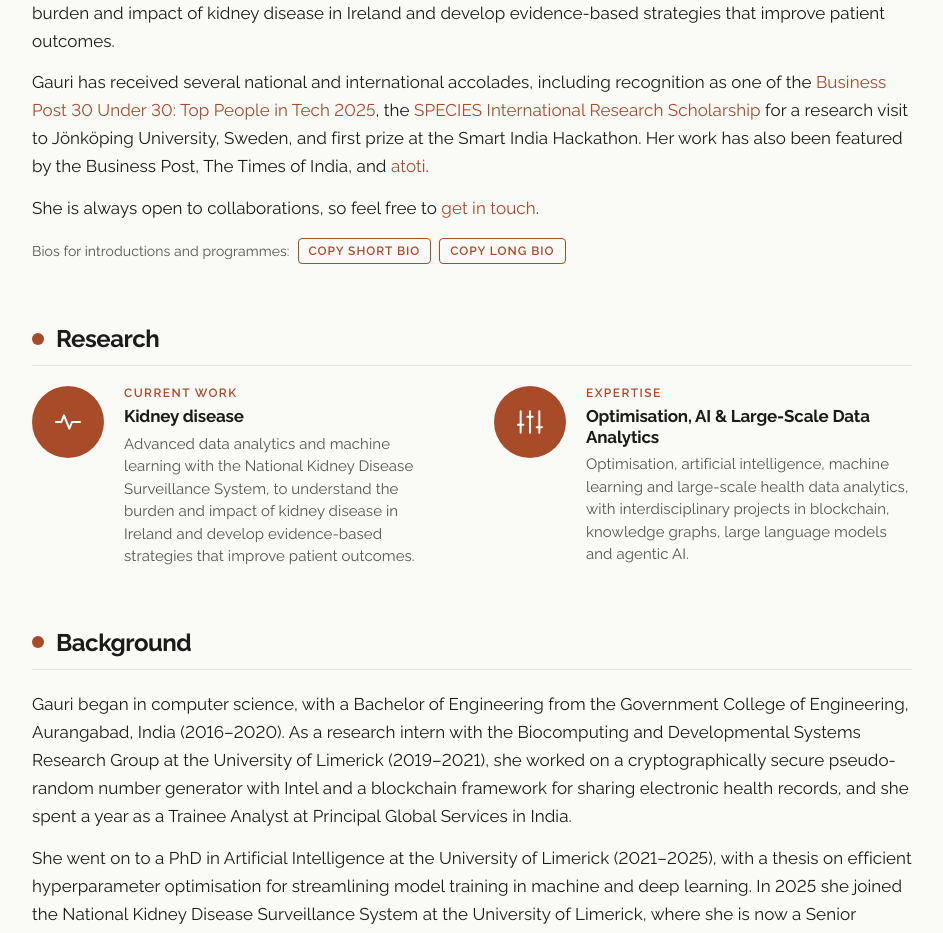
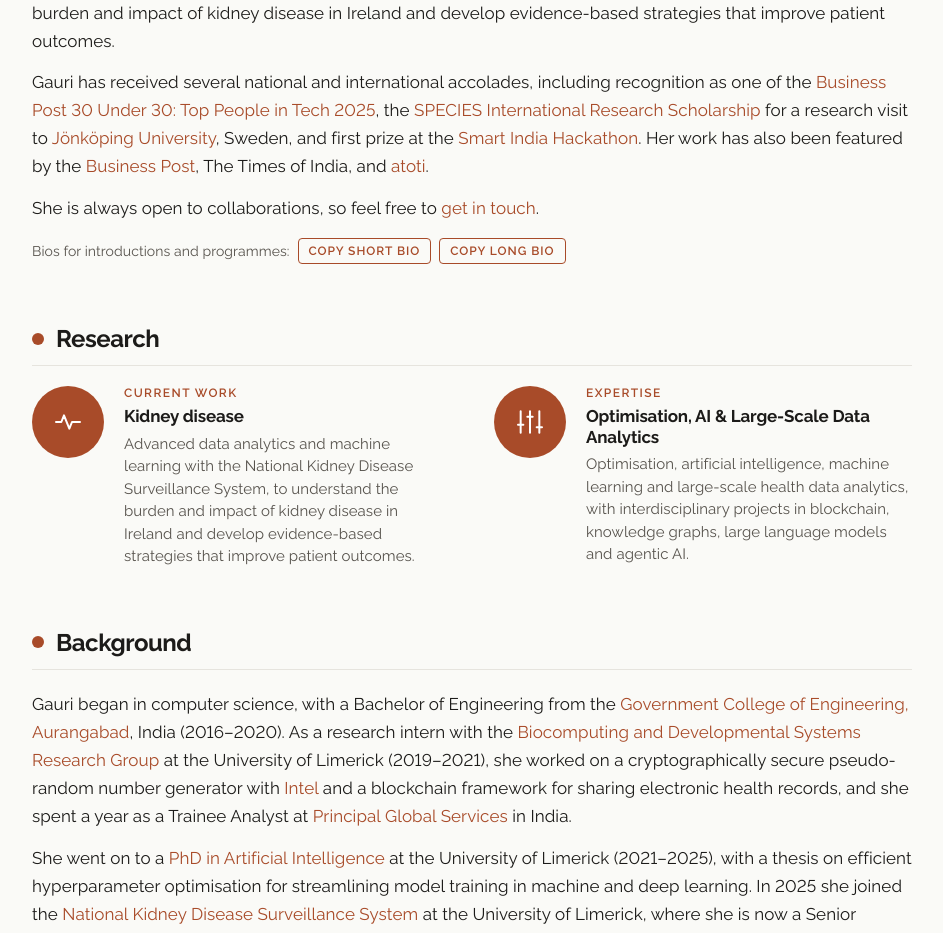
Before and after one commit to gauriivaidya/gauriivaidya.github.io, a React (Vite) app: page / in a window 1280 px wide. Shown: the part 420-1353 px from the top of the page, without its empty margins (168-1111 px from the left). Built offline with nearby package versions, Linux system fonts and the light colour scheme.

Commit message:
Home: link Background organisations and bio accolades (Jönköping University, Smart India Hackathon, Business Post)

```diff
--- a/src/data/bio.ts
+++ b/src/data/bio.ts
@@ -11,14 +11,24 @@ export const longBio = [
 ];
 
 /**
- * Home-intro links: exact phrases inside longBio that get wrapped (first occurrence only); the text itself is never changed,
- * and the copy buttons still copy plain text. Every URL verified Oct 2026 (HTTP 200; articles checked against independent
- * sources). The Times of India is deliberately unlinked: no article about Gauri could be found and verified.
+ * A link rule: wrap the first whole-word occurrence of `phrase` (searching only after `after`, when given) in an external link.
+ * The text itself is never changed, and the copy buttons still copy plain text.
  */
-export const bioLinks: ReadonlyArray<readonly [phrase: string, url: string]> = [
+export type PhraseLink = readonly [phrase: string, url: string, after?: string];
+
+/**
+ * Home-intro links: exact phrases inside longBio. Every URL verified Oct 2026 (HTTP 200, or an official site that blocks
+ * automated checks; articles checked against independent sources). The Times of India is deliberately unlinked: no article
+ * about Gauri could be found and verified. The only Business Post article about her is the 30 Under 30 one (already linked), so
+ * the second mention ("featured by the Business Post") links the publication's home page.
+ */
+export const bioLinks: ReadonlyArray<PhraseLink> = [
   ["National Kidney Disease Surveillance System", "https://www.nkdss.ie/"],
   ["University of Limerick", "https://www.ul.ie/"],
   ["Business Post 30 Under 30: Top People in Tech 2025", "https://www.businesspost.ie/article/30-under-30-meet-irelands-top-tech-innovators/"],
   ["SPECIES International Research Scholarship", "https://species-society.org/scholarships-previous-years/"],
+  ["Jönköping University", "https://ju.se/en"],
+  ["Smart India Hackathon", "https://www.sih.gov.in/"],
+  ["Business Post", "https://www.businesspost.ie/", "featured by the "],
   ["atoti", "https://medium.com/atoti/meghana-and-gauri-explaining-olap-concepts-with-practical-examples-aedd541e6294"],
 ];
--- a/src/data/home.ts
+++ b/src/data/home.ts
@@ -1,3 +1,5 @@
+import type { PhraseLink } from "./bio";
+
 /**
  * Home-page content.
  *
@@ -37,6 +39,20 @@ export const areas: Area[] = [
  * Set BACKGROUND_DRAFT = false once approved to drop the marker.
  */
 export const BACKGROUND_DRAFT = false;
+
+/**
+ * Background links: each organisation linked once across both paragraphs (same mechanism and look as the bio links).
+ * Verified Oct 2026: official sites, HTTP 200 (intel.com blocks automated checks but is Intel's official site). The PhD links
+ * to CRT-AI because the CV lists her Doctoral Fellowship (2021–2025) with that centre.
+ */
+export const backgroundLinks: ReadonlyArray<PhraseLink> = [
+  ["Government College of Engineering, Aurangabad", "https://geca.ac.in/"],
+  ["Biocomputing and Developmental Systems Research Group", "https://bds.ul.ie/"],
+  ["Intel", "https://www.intel.com/"],
+  ["Principal Global Services", "https://careers.principal.com/in/"],
+  ["PhD in Artificial Intelligence", "https://www.crt-ai.ie/"],
+  ["National Kidney Disease Surveillance System", "https://www.nkdss.ie/"],
+];
 export const background = [
   "Gauri began in computer science, with a Bachelor of Engineering from the Government College of Engineering, Aurangabad, India (2016–2020). As a research intern with the Biocomputing and Developmental Systems Research Group at the University of Limerick (2019–2021), she worked on a cryptographically secure pseudo-random number generator with Intel and a blockchain framework for sharing electronic health records, and she spent a year as a Trainee Analyst at Principal Global Services in India.",
   "She went on to a PhD in Artificial Intelligence at the University of Limerick (2021–2025), with a thesis on efficient hyperparameter optimisation for streamlining model training in machine and deep learning. In 2025 she joined the National Kidney Disease Surveillance System at the University of Limerick, where she is now a Senior Postdoctoral Researcher applying data analytics and machine learning to kidney disease in Ireland.",
--- a/src/pages/Home.tsx
+++ b/src/pages/Home.tsx
@@ -2,8 +2,8 @@ import { BookingDialog } from "../components/BookingDialog";
 import { useCopy } from "../components/copy";
 import { Icon } from "../components/Icons";
 import { Portrait, SocialRow } from "../components/ProfileLinks";
-import { bioLinks, longBio, shortBio } from "../data/bio";
-import { areas, background, BACKGROUND_DRAFT, PORTRAIT, type Area } from "../data/home";
+import { bioLinks, longBio, shortBio, type PhraseLink } from "../data/bio";
+import { areas, background, backgroundLinks, BACKGROUND_DRAFT, PORTRAIT, type Area } from "../data/home";
 import { site } from "../data/site";
 import { Link } from "../router";
 import type { MouseEvent, ReactNode } from "react";
@@ -26,13 +26,25 @@ function Section({ id, title, all, children }: { id: string; title: string; all?
   );
 }
 
-/** Wraps the first occurrence of each bioLinks phrase in an external link; the visible text stays exactly the source string. */
-function linkify(text: string): ReactNode[] {
-  const hits = bioLinks.map(([phrase, url]) => ({ phrase, url, at: text.indexOf(phrase) })).filter((h) => h.at >= 0).sort((a, b) => a.at - b.at);
+/**
+ * Wraps the first whole-word occurrence of each link phrase in an external link; the visible text stays exactly the source string.
+ * `used` (optional) carries phrases already linked in earlier paragraphs, so each one is linked only once across a section.
+ */
+function linkify(text: string, links: ReadonlyArray<PhraseLink> = bioLinks, used?: Set<string>): ReactNode[] {
+  const find = (phrase: string, after?: string) => {
+    let from = 0;
+    if (after) { const a = text.indexOf(after); if (a < 0) return -1; from = a + after.length; }
+    const esc = phrase.replace(/[.*+?^${}()|[\]\\]/g, "\\$&");
+    const m = new RegExp(`(?<![\\p{L}\\p{N}])${esc}(?![\\p{L}\\p{N}])`, "u").exec(text.slice(from));
+    return m ? from + m.index : -1;
+  };
+  const hits = links.filter(([phrase]) => !used?.has(phrase)).map(([phrase, url, after]) => ({ phrase, url, at: find(phrase, after) }))
+    .filter((h) => h.at >= 0).sort((a, b) => a.at - b.at);
   const out: ReactNode[] = []; let i = 0;
   for (const h of hits) {
     if (h.at < i) continue;
     out.push(text.slice(i, h.at), <a key={h.url} href={h.url} target="_blank" rel="noopener noreferrer">{h.phrase}</a>);
+    used?.add(h.phrase);
     i = h.at + h.phrase.length;
   }
   out.push(text.slice(i));
@@ -52,6 +64,7 @@ function jumpTo(e: MouseEvent<HTMLAnchorElement>, id: string) {
 
 /** Home: hero + photo; bio ¶1 + accolades (¶3) verbatim; two research cards; Background story (Pranav Rajpurkar pattern); contact. */
 export function Home() {
+  const bgUsed = new Set<string>();
   return (
     <div className="home">
       <section className={`hero about-head${PORTRAIT ? "" : " no-photo"}`}>
@@ -91,7 +104,7 @@ export function Home() {
 
       <Section id="background" title="Background">
         <div className="background">
-          {background.map((p, i) => <p key={i}>{i === 0 && BACKGROUND_DRAFT && <span className="draft" title="Draft wording for Gauri to approve">Draft</span>}{p}</p>)}
+          {background.map((p, i) => <p key={i}>{i === 0 && BACKGROUND_DRAFT && <span className="draft" title="Draft wording for Gauri to approve">Draft</span>}{linkify(p, backgroundLinks, bgUsed)}</p>)}
         </div>
       </Section>
 
```
Also changed, not shown: tests/e2e.mjs (+5 -1 lines).
